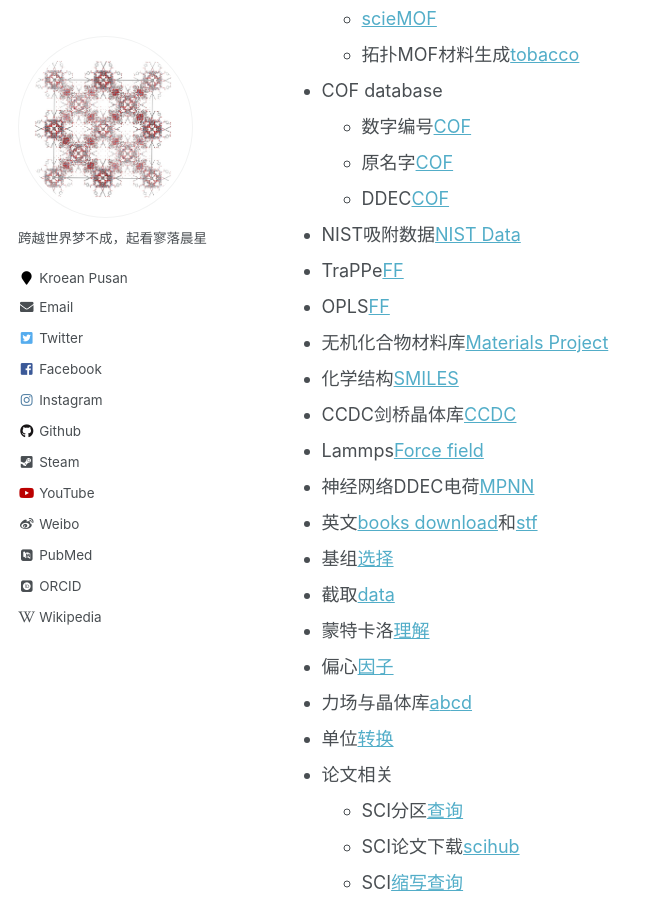
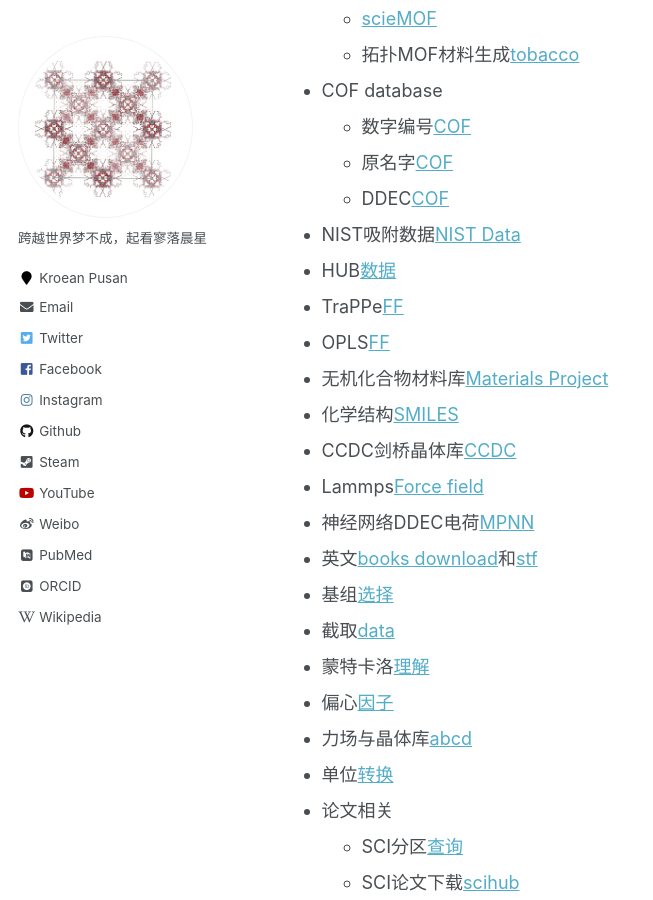
Before and after one commit to sxm13/ZGBshenxiaomoCV.github.io, a Jekyll site: the page built from _pages/markdown.md, in a window 1280 px wide and 900 px high, scrolled down 2295 px. Shown: the whole window, without its empty margins (0-653 px from the left). Built offline with Jekyll 4.4.1, drawn with Linux system fonts in a browser that asks for light colours; some web fonts are replaced.

Commit message:
Update markdown.md

```diff
--- a/_pages/markdown.md
+++ b/_pages/markdown.md
@@ -73,6 +73,7 @@
   * 原名字[COF](https://github.com/core-cof/CoRE-COF-Database "COF2")
   * DDEC[COF](https://www.materialscloud.org/discover/curated-cofs#mcloudHeader "COF3")
 * NIST吸附数据[NIST Data](https://adsorption.nist.gov/index.php#home "Adsorption data")
+* HUB[数据](https://datahub.hymarc.org/dataset "HUB")
 * TraPPe[FF](http://trappe.oit.umn.edu/ "TRAPPE FF")
 * OPLS[FF](http://zarbi.chem.yale.edu/ligpargen/ "OPLA")
 * 无机化合物材料库[Materials Project](https://materialsproject.org/ "Materials project")
```
